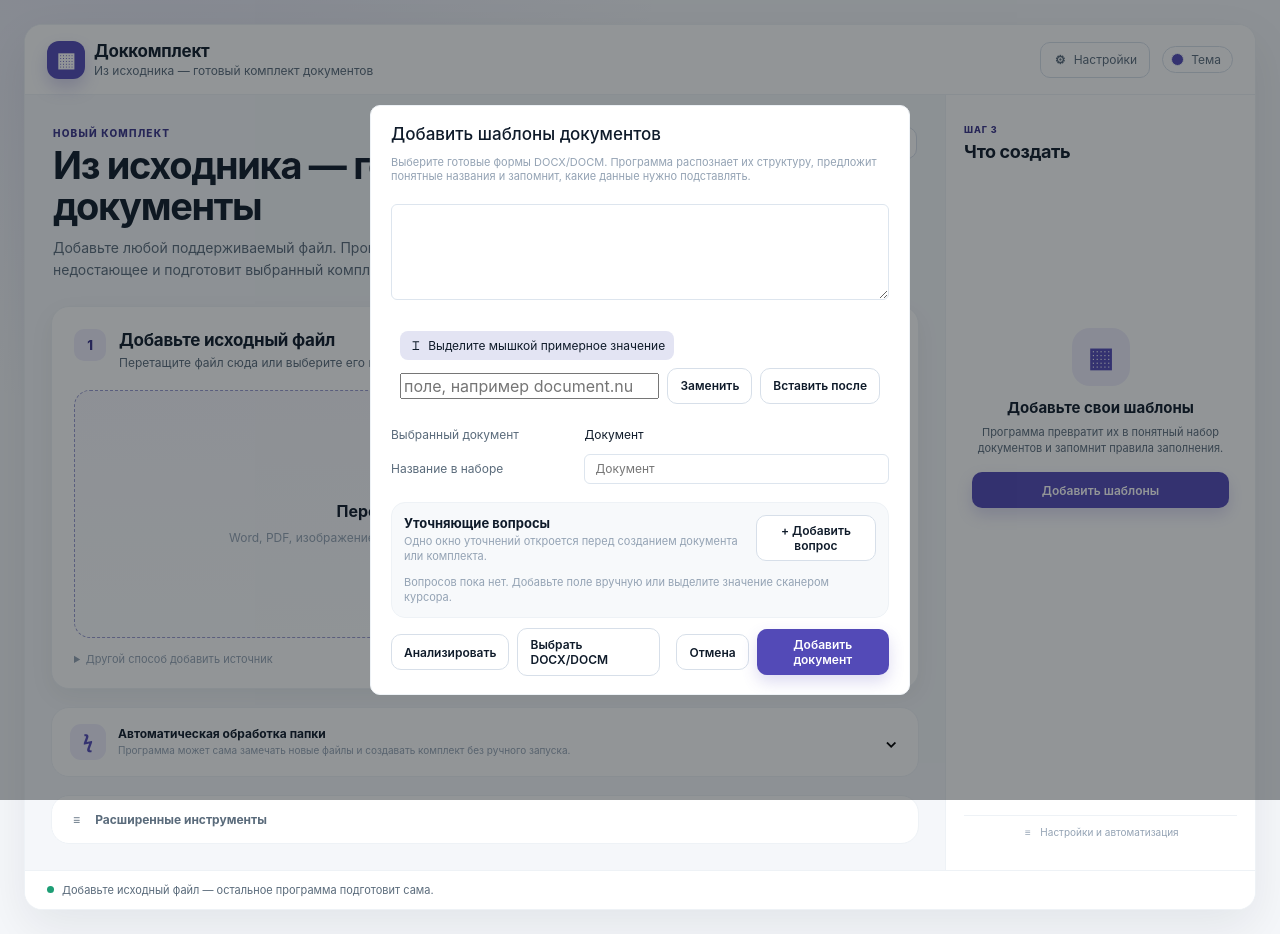
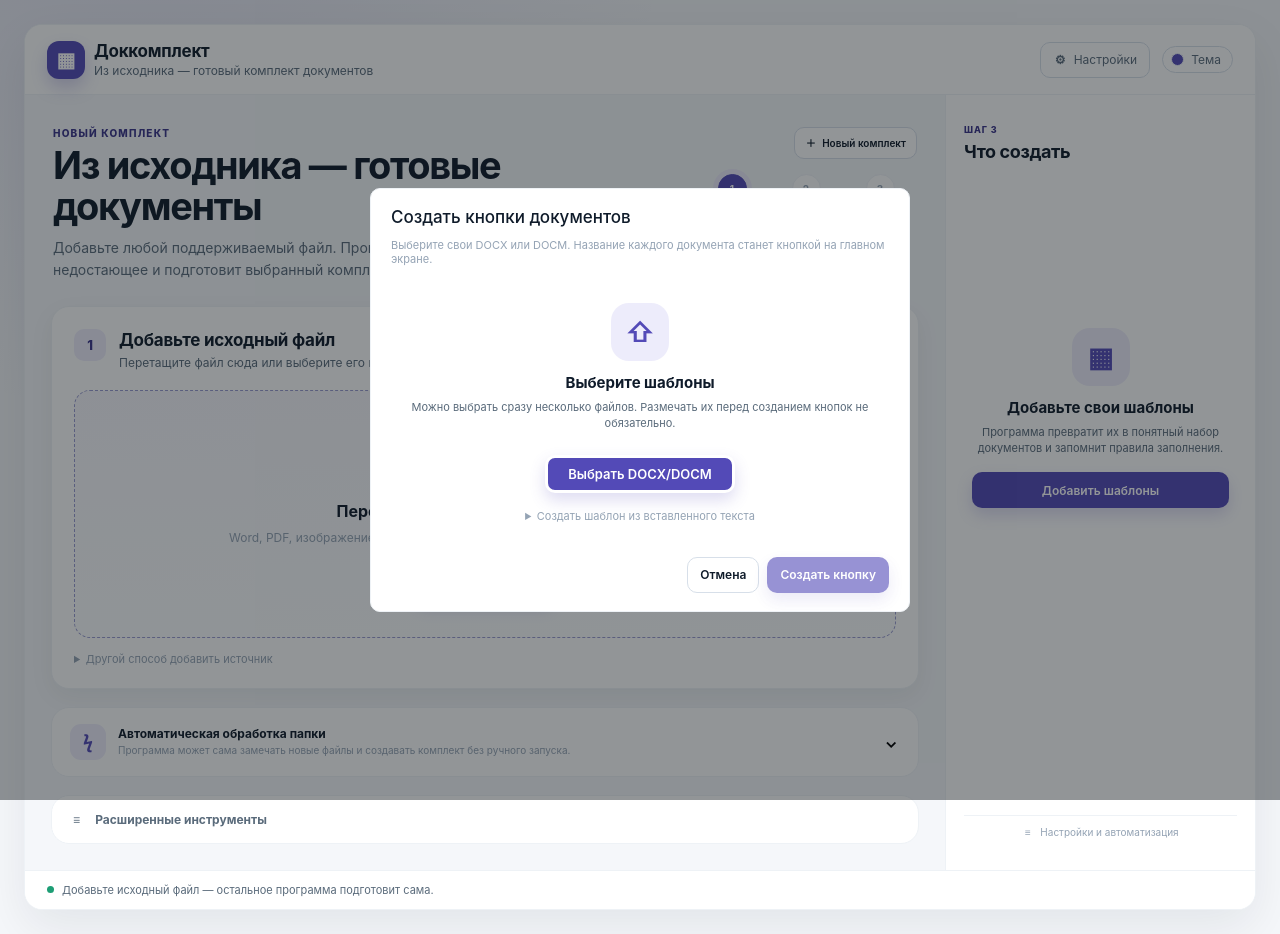
Before and after one commit to mailsvb2-bot/Dokkomplekt_Universal, a React (Vite) app: page / in a window 1280 px wide. Both pictures are taken after a click on the button "Добавить шаблоны". Built offline with nearby package versions, Linux system fonts and the light colour scheme.

Commit message:
fix(ui): simplify first-run button creation

```diff
--- a/src/components/TemplateSetupModal.tsx
+++ b/src/components/TemplateSetupModal.tsx
@@ -87,6 +87,10 @@ export function TemplateSetupModal(props: TemplateSetupModalProps) {
     }
   }
 
+  const confirmLabel = hasBatch
+    ? `Создать кнопки (${props.pendingTemplates.length})`
+    : 'Создать кнопку';
+
   return (
     <div className="backdrop" role="dialog" aria-modal="true" aria-label="Добавление шаблонов">
       <div
@@ -98,18 +102,69 @@ export function TemplateSetupModal(props: TemplateSetupModalProps) {
           if (files.length) props.onDropFiles(files);
         }}
       >
-        <h2>Добавить шаблоны документов</h2>
+        <h2>Создать кнопки документов</h2>
         <p className="hint">
-          Выберите готовые формы DOCX/DOCM. Программа распознает их структуру, предложит понятные названия и запомнит, какие данные нужно подставлять.
+          Выберите свои DOCX или DOCM. Название каждого документа станет кнопкой на главном экране.
         </p>
 
-        {hasBatch ? (
+        {!hasBatch ? (
+          <div className="emptyPackage templateFirstStep">
+            <div><i className="ti ti-file-upload" /></div>
+            <h3>Выберите шаблоны</h3>
+            <p>Можно выбрать сразу несколько файлов. Размечать их перед созданием кнопок не обязательно.</p>
+            <label className="primaryBtn fileBtn largeAction">
+              Выбрать DOCX/DOCM
+              <input type="file" accept=".docx,.docm" multiple onChange={props.onPickFile} data-testid="template-file-input" style={{ display: 'none' }} />
+            </label>
+            <details className="manualScannerDetails">
+              <summary>Создать шаблон из вставленного текста</summary>
+              <textarea
+                value={props.templateText}
+                onChange={(event) => props.onTemplateTextChange(event.target.value)}
+                onSelect={(event) => {
+                  const target = event.currentTarget;
+                  const start = target.selectionStart ?? 0;
+                  const end = target.selectionEnd ?? start;
+                  setSelection(end > start ? { start, end, text: target.value.slice(start, end) } : null);
+                }}
+                spellCheck={false}
+                placeholder="Вставьте текст документа"
+              />
+              <table className="confirm">
+                <tbody>
+                  <tr><th>Документ</th><td>{props.previewTitle}</td></tr>
+                  <tr>
+                    <th>Название кнопки</th>
+                    <td><input value={props.buttonLabel} placeholder={props.previewTitle} onChange={(event) => props.onButtonLabelChange(event.target.value)} /></td>
+                  </tr>
+                </tbody>
+              </table>
+              <button className="softBtn" onClick={props.onAnalyze}>Анализировать</button>
+              <details className="manualScannerDetails">
+                <summary>Дополнительная разметка</summary>
+                <ScannerToolbar
+                  selection={selection?.text ?? ''}
+                  fieldId={scannerField}
+                  onFieldIdChange={setScannerField}
+                  onReplace={() => applyVisualMarkup('replace')}
+                  onInsert={() => applyVisualMarkup('insert_after')}
+                />
+                <PopupFieldEditor compact fields={props.draftPopupFields} onChange={props.onDraftPopupFieldsChange} />
+              </details>
+            </details>
+          </div>
+        ) : (
           <>
             <div className="templateBatch" aria-label="Подготовленные шаблоны">
-              <div className="templateBatchHead">Проверьте названия документов в наборе</div>
+              <div className="templateBatchHead">Так будут называться кнопки</div>
               {props.pendingTemplates.map((item) => (
                 <div className={activePending?.document_id === item.document_id ? 'templateBatchRow selected' : 'templateBatchRow'} key={item.document_id}>
-                  <button className="templateFileSelect" type="button" title="Открыть текст и вопросы" onClick={() => { setActivePendingId(item.document_id); setSelection(null); }}>
+                  <button
+                    className="templateFileSelect"
+                    type="button"
+                    title="Открыть дополнительную настройку"
+                    onClick={() => { setActivePendingId(item.document_id); setSelection(null); }}
+                  >
                     {item.file_name}
                   </button>
                   <input
@@ -120,17 +175,26 @@ export function TemplateSetupModal(props: TemplateSetupModalProps) {
                 </div>
               ))}
             </div>
+
+            <div className="readyMessage templateReadyMessage">
+              <i className="ti ti-circle-check" aria-hidden="true" />
+              <div>
+                <strong>Всё готово</strong>
+                <span>Нажмите «{confirmLabel}». Обычные шаблоны без специальных полей тоже будут добавлены и смогут копироваться без изменений.</span>
+              </div>
+            </div>
+
             {activePending ? (
-              <>
+              <details className="manualScannerDetails templateAdvancedSetup">
+                <summary>Дополнительная настройка выбранного шаблона</summary>
                 <div className="pendingCursorScanner">
-                  <div className="templateBatchHead">Сканер курсором мыши — покажите программе место в шаблоне</div>
                   <div className="guidedTemplateLaunch">
                     <div>
-                      <strong>Не нужно искать техническое имя поля</strong>
-                      <small>Программа сама откроет безопасную копию Word, предложит варианты и сама закроет документ после разметки.</small>
+                      <strong>Показать места для автоматического заполнения</strong>
+                      <small>Это необязательно. Кнопка документа создаётся и без разметки.</small>
                     </div>
-                    <button className="primaryBtn" type="button" onClick={() => props.onStartGuidedPendingScanner(activePending.document_id)}>
-                      <i className="ti ti-hand-click" aria-hidden="true" /> Открыть Word и показать место мышкой
+                    <button className="softBtn" type="button" onClick={() => props.onStartGuidedPendingScanner(activePending.document_id)}>
+                      <i className="ti ti-hand-click" aria-hidden="true" /> Открыть Word и показать место
                     </button>
                   </div>
                   <details className="manualScannerDetails">
@@ -156,65 +220,32 @@ export function TemplateSetupModal(props: TemplateSetupModalProps) {
                       onInsert={() => void applyPendingVisualMarkup('insert_after')}
                     />
                   </details>
-                  <small className="hint">Размечается копия DOCX/DOCM. Исходный файл, форматирование, таблицы и макросы не перезаписываются.</small>
+                  <PopupFieldEditor
+                    compact
+                    fields={activePending.popup_fields}
+                    onChange={(fields) => props.onPendingPopupFieldsChange(activePending.document_id, fields)}
+                  />
                 </div>
-                <PopupFieldEditor
-                  compact
-                  fields={activePending.popup_fields}
-                  onChange={(fields) => props.onPendingPopupFieldsChange(activePending.document_id, fields)}
-                />
-              </>
+              </details>
             ) : null}
-          </>
-        ) : (
-          <>
-            <textarea
-              value={props.templateText}
-              onChange={(event) => props.onTemplateTextChange(event.target.value)}
-              onSelect={(event) => {
-                const target = event.currentTarget;
-                const start = target.selectionStart ?? 0;
-                const end = target.selectionEnd ?? start;
-                setSelection(end > start ? { start, end, text: target.value.slice(start, end) } : null);
-              }}
-              spellCheck={false}
-            />
-            <ScannerToolbar
-              selection={selection?.text ?? ''}
-              fieldId={scannerField}
-              onFieldIdChange={setScannerField}
-              onReplace={() => applyVisualMarkup('replace')}
-              onInsert={() => applyVisualMarkup('insert_after')}
-            />
-            <table className="confirm">
-              <tbody>
-                <tr><th>Выбранный документ</th><td>{props.previewTitle}</td></tr>
-                <tr>
-                  <th>Название в наборе</th>
-                  <td><input value={props.buttonLabel} placeholder={props.previewTitle} onChange={(event) => props.onButtonLabelChange(event.target.value)} /></td>
-                </tr>
-              </tbody>
-            </table>
-            <PopupFieldEditor compact fields={props.draftPopupFields} onChange={props.onDraftPopupFieldsChange} />
+
+            <label className="softBtn fileBtn">
+              Добавить ещё шаблоны
+              <input type="file" accept=".docx,.docm" multiple onChange={props.onPickFile} style={{ display: 'none' }} />
+            </label>
           </>
         )}
 
         <datalist id="template-scanner-field-suggestions">
           <option value="document.number" /><option value="document.date" /><option value="subject.name" /><option value="org.name" />
           <option value="amount.total" /><option value="period.start_date" /><option value="period.end_date" /><option value="related.number" />
-          <option value="amount.total" /><option value="period.start_date" /><option value="period.end_date" />
         </datalist>
 
         <div className="modalActions">
-          {!hasBatch && <button className="softBtn" onClick={props.onAnalyze}>Анализировать</button>}
-          <label className="softBtn fileBtn">
-            Выбрать DOCX/DOCM
-            <input type="file" accept=".docx,.docm" multiple onChange={props.onPickFile} data-testid="template-file-input" style={{ display: 'none' }} />
-          </label>
           <span className="spacer" />
           <button className="softBtn" onClick={props.onCancel}>Отмена</button>
-          <button className="primaryBtn" onClick={props.onConfirm}>
-            {props.pendingTemplates.length > 1 ? `Добавить документы (${props.pendingTemplates.length})` : 'Добавить документ'}
+          <button className="primaryBtn" onClick={props.onConfirm} disabled={!hasBatch && !props.templateText.trim()}>
+            {confirmLabel}
           </button>
         </div>
       </div>
```
